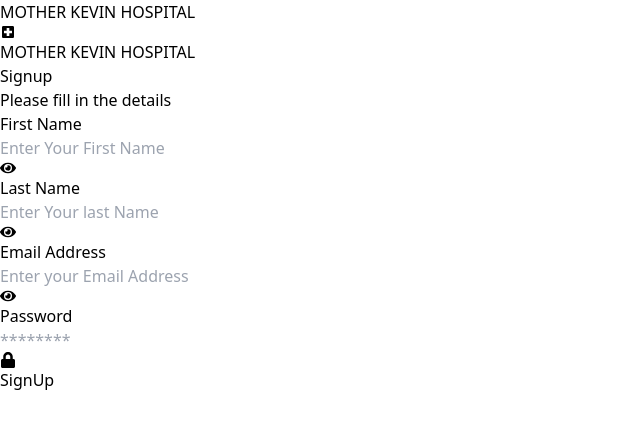
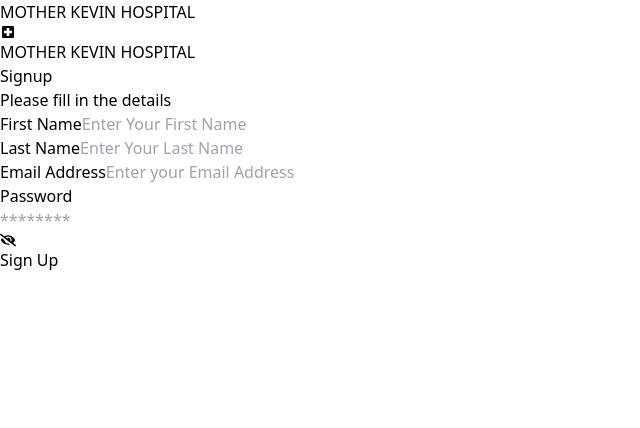
Before and after one commit to Mercy-line/IntelliSOFT-assessment, a React (Vite) app: page / in a window 1280 px wide. Shown: the top 428 px of the page, without its empty margins (0-640 px from the left). Built offline with nearby package versions, Linux system fonts and the light colour scheme.

Commit message:
changed flash eye icons

```diff
--- a/src/pages/OverweightAssessment.jsx
+++ b/src/pages/OverweightAssessment.jsx
@@ -118,14 +118,14 @@ const OverweightAssessment = () => {
         <div className="flex justify-between mt-20">
           <button
             onClick={handleCancel}
-            className="bg-gray-400 text-white px-10 py-4 rounded-lg"
+            className="bg-gray-400 text-white px-10 py-4 rounded-lg hover:bg-gray-500 transition"
           >
             Cancel
           </button>
 
           <button
             type="submit"
-            className="bg-blue-500 text-white px-10 py-4 rounded-lg"
+            className="bg-blue-500 text-white px-10 py-4 rounded-lg hover:bg-blue-600 transition"
           >
             Submit
           </button>
--- a/src/pages/PatientRegistration.jsx
+++ b/src/pages/PatientRegistration.jsx
@@ -12,7 +12,7 @@ const PatientRegistration = ({ patientData }) => {
   return (
     <form onSubmit={handleSubmit} className="p-6 font-serif">
       <h2 className="text-3xl font-bold mb-2">Patient Registration</h2>
-      <p className="text-gray-500 mb-10">
+      <p className="text-gray-500 mb-6">
         Please fill in the details of the patient
       </p>
 
@@ -86,14 +86,14 @@ const PatientRegistration = ({ patientData }) => {
         <button
           type="button"
           onClick={handleCancel}
-          className="bg-gray-400 text-white px-10 py-4 rounded-lg"
+          className="bg-gray-400 text-white px-10 py-4 rounded-lg hover:bg-blue-600 transition"
         >
           Cancel
         </button>
 
         <button
           type="submit"
-          className="bg-blue-500 text-white px-10 py-4 rounded-lg hover:bg-blue-600"
+          className="bg-blue-500 text-white px-10 py-4 rounded-lg hover:bg-blue-600 transition"
         >
           Submit
         </button>
--- a/src/pages/PatientVitals.jsx
+++ b/src/pages/PatientVitals.jsx
@@ -55,7 +55,7 @@ const PatientVitals = () => {
         className="bg-white shadow-md rounded-lg p-10 max-w-5xl mx-auto"
       >
         <h2 className="text-3xl font-bold mb-2">Patient Vitals</h2>
-        <p className="text-gray-500 mb-10">
+        <p className="text-gray-500 mb-6">
           Please fill in the patient’s details
         </p>
 
@@ -67,7 +67,7 @@ const PatientVitals = () => {
               type="text"
               value="Lynn Kagwi"
               disabled
-              className="border rounded-md px-4 py-3 bg-blue-500 text-white cursor-not-allowed"
+              className="border rounded-md px-4 py-3 bg-grey-100 text-black cursor-not-allowed"
             />
           </div>
 
--- a/src/pages/Signup.jsx
+++ b/src/pages/Signup.jsx
@@ -1,78 +1,97 @@
-import React from "react";
-import { FaEye, FaLock } from "react-icons/fa";
+import React, { useState } from "react";
+import { FaEye, FaEyeSlash } from "react-icons/fa";
 import { MdLocalHospital } from "react-icons/md";
 import { useNavigate } from "react-router-dom";
 
 export default function Signup() {
-
   const navigate = useNavigate();
+  const [showPassword, setShowPassword] = useState(false);
 
   return (
-    <div className="min-h-screen bg-gray-200 flex flex-col items-center justify-center">
+    <div className="min-h-screen font-serif bg-gray-100 flex flex-col items-center justify-center">
 
-      <div className="flex flex-col items-center mb-6">
+      {/* Logo */}
+      <div className="flex flex-col items-center mb-12">
         <MdLocalHospital className="text-black text-8xl" />
         <h1 className="text-blue-500 font-semibold text-lg mt-2">
           MOTHER KEVIN HOSPITAL
         </h1>
       </div>
 
-      <div className="bg-gray-100 shadow-lg rounded-xl p-10 w-[900px]">
-
-        <h2 className="text-2xl font-semibold mb-2">Signup</h2>
-        <p className="mb-6 text-gray-700">Please fill in the details</p>
+      {/* Card */}
+      <div className="bg-white shadow-lg rounded-xl p-10 w-[900px]">
+        <h2 className="text-3xl font-semibold mb-2">Signup</h2>
+        <p className="mb-8 text-gray-700">Please fill in the details</p>
 
         <div className="grid grid-cols-2 gap-6">
 
+          {/* First Name – NO eye */}
           <div>
             <label className="block mb-2 font-medium">First Name</label>
-            <div className="relative">
-              <input type="text" placeholder="Enter Your First Name"
-                className="w-full border border-gray-300 rounded-lg px-4 py-3 pr-10 outline-none"/>
-              <FaEye className="absolute right-3 top-4 text-gray-500" />
-            </div>
+            <input
+              type="text"
+              placeholder="Enter Your First Name"
+              className="w-full border border-gray-300 rounded-lg px-4 py-3 outline-none"
+            />
           </div>
 
+          {/* Last Name – NO eye */}
           <div>
             <label className="block mb-2 font-medium">Last Name</label>
-            <div className="relative">
-              <input type="text" placeholder="Enter Your last Name"
-                className="w-full border border-gray-300 rounded-lg px-4 py-3 pr-10 outline-none"/>
-              <FaEye className="absolute right-3 top-4 text-gray-500" />
-            </div>
+            <input
+              type="text"
+              placeholder="Enter Your Last Name"
+              className="w-full border border-gray-300 rounded-lg px-4 py-3 outline-none"
+            />
           </div>
 
+          {/* Email – NO eye */}
           <div>
-            <label className="block mb-2 font-medium">Email Address</label>
-            <div className="relative">
-              <input type="email" placeholder="Enter your Email Address"
-                className="w-full border border-gray-300 rounded-lg px-4 py-3 pr-10 outline-none"/>
-              <FaEye className="absolute right-3 top-4 text-gray-500" />
-            </div>
+            <label className="block mb-2 text-lg font-medium">Email Address</label>
+            <input
+              type="email"
+              placeholder="Enter your Email Address"
+              className="w-full border border-gray-300 rounded-lg px-4 py-3 outline-none"
+            />
           </div>
 
+          {/* Password – eye ONLY here */}
           <div>
             <label className="block mb-2 font-medium">Password</label>
             <div className="relative">
-              <input type="password" placeholder="********"
-                className="w-full border border-gray-300 rounded-lg px-4 py-3 pr-10 outline-none"/>
-              <FaLock className="absolute right-3 top-4 text-gray-500" />
+              <input
+                type={showPassword ? "text" : "password"}
+                placeholder="********"
+                className="w-full border border-gray-300 rounded-lg px-4 py-3 pr-10 outline-none"
+              />
+
+              {showPassword ? (
+                <FaEye
+                  onClick={() => setShowPassword(false)}
+                  className="absolute right-3 top-4 cursor-pointer text-gray-500"
+                  title="Hide password"
+                />
+              ) : (
+                <FaEyeSlash
+                  onClick={() => setShowPassword(true)}
+                  className="absolute right-3 top-4 cursor-pointer text-gray-500"
+                  title="Show password"
+                />
+              )}
             </div>
           </div>
-
         </div>
 
+        {/* Button */}
         <div className="flex justify-center mt-8">
           <button
             onClick={() => navigate("/login")}
             className="bg-blue-500 text-white px-10 py-3 rounded-lg hover:bg-blue-600"
           >
-            SignUp
+            Sign Up
           </button>
         </div>
-
       </div>
-
     </div>
   );
 }
```
Also changed, not shown: src/pages/Login.jsx (+18 -29 lines).
